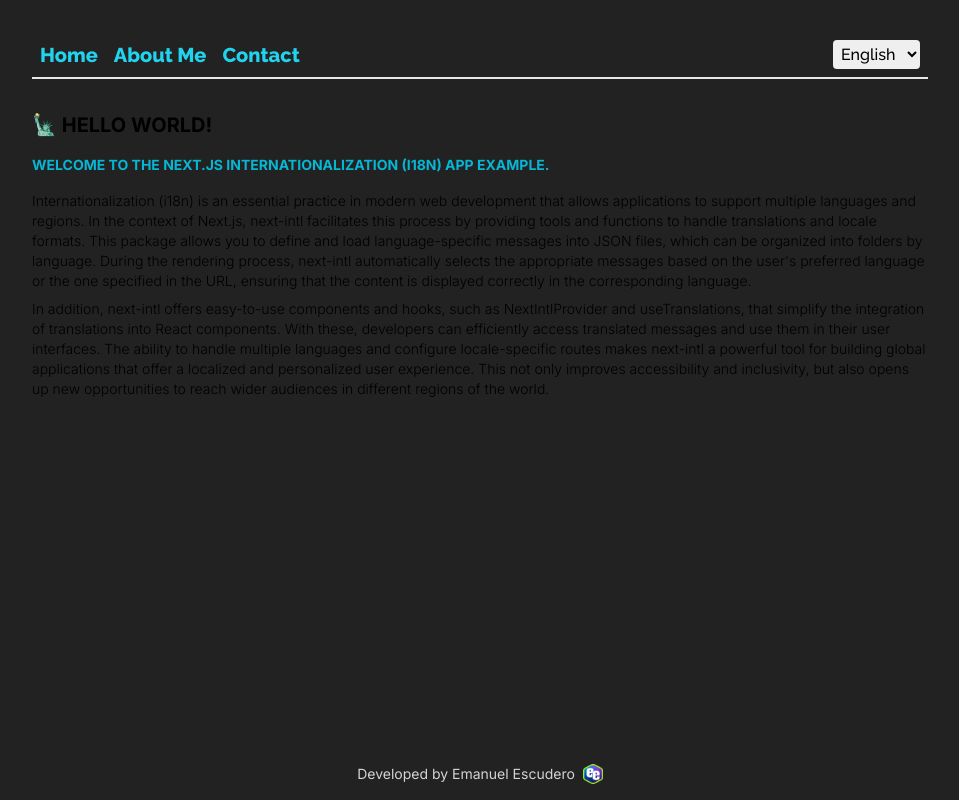
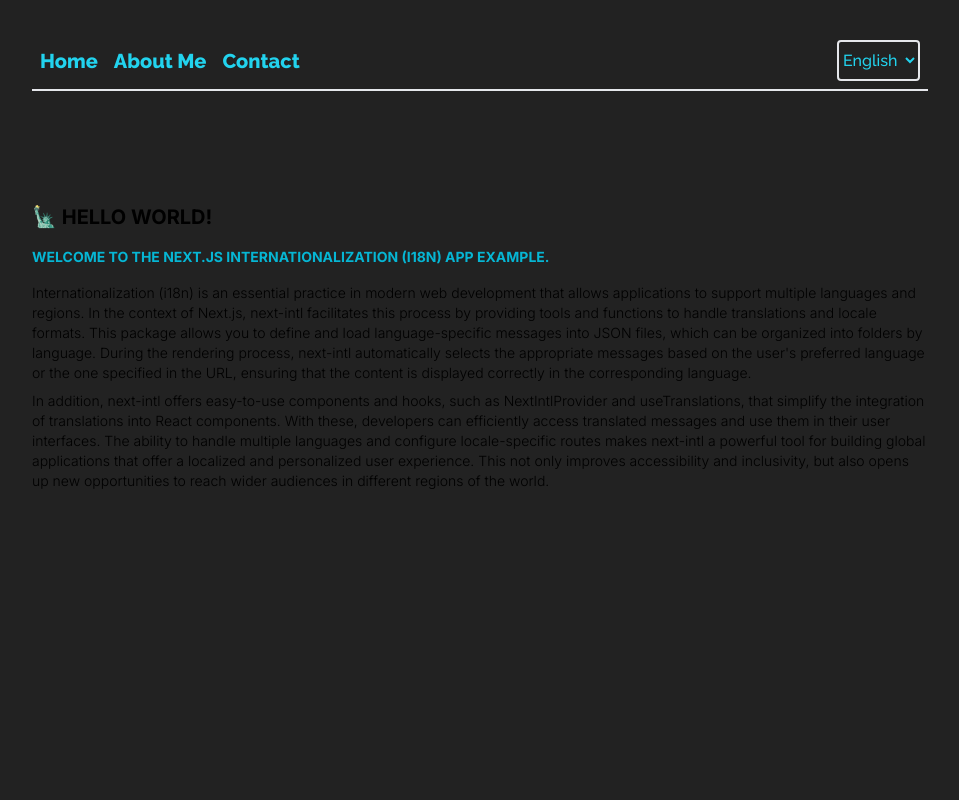
Before and after one commit to escuderoemanuel/next-intl-app, a Next.js app: page /en in a window 1280 px wide. Shown: the top 800 px of the page, without its empty margins (160-1119 px from the left). Built offline with nearby package versions, Linux system fonts and the light colour scheme; a web font is replaced by a local one.

Commit message:
Building Error: Export encountered error on paths...

```diff
--- a/src/app/[locale]/layout.tsx
+++ b/src/app/[locale]/layout.tsx
@@ -4,34 +4,35 @@ import './globals.css';
 import { inter } from '@/ui/font';
 import Header from '@/components/header';
 import Footer from '@/components/footer';
+import type { Metadata } from "next";
+
 // Can be imported from a shared config
 const locales = ['en', 'es'];
 
-export function generateStaticParams() {
-  return locales.map((locale) => ({locale}));
+export const metadata: Metadata = {
+  title: "i18n for Next.js",
+  description: "Generated by create next app",
+};
+
+interface RootLayoutProps {
+  children: React.ReactNode;
+  params: {
+    locale: string;
+  };
 }
 
-export default async function LocaleLayout({
+export default function RootLayout({
   children,
-  params: {locale}
-}: {
-  children: React.ReactNode;
-  params: {locale: string};
-}) {
-  // Providing all messages to the client
-  // side is the easiest way to get started
-  const messages = await getMessages();
-
+  params: { locale },
+}: Readonly<RootLayoutProps>) {
   return (
     <html lang={locale}>
-     <body className={`${inter.className} antialiased`}>
-        <NextIntlClientProvider messages={messages}>
-        <div className='flex flex-col h-screen max-w-4xl mx-auto'>
-          <Header locale={locale}></Header>
-          {children}
-          <Footer></Footer>
-          </div>
-        </NextIntlClientProvider>
+      <body className={inter.className}>
+        <div className='flex flex-col min-h-screen max-w-4xl mx-auto'>
+          <Header />
+          <div className='flex-grow mt-20'>{children}</div>
+          <Footer />
+        </div>
       </body>
     </html>
   );
--- a/src/app/layout.tsx
+++ b/src/app/layout.tsx
@@ -1,10 +1,3 @@
-import type { Metadata } from "next";
-
-export const metadata: Metadata = {
-  title: "i18n for Next.js",
-  description: "Generated by create next app",
-};
-
 export default function RootLayout({
   children,
 }: Readonly<{
--- a/src/components/header.tsx
+++ b/src/components/header.tsx
@@ -1,29 +1,18 @@
-'use client';
-
 import { useTranslations } from 'next-intl';
 import Link from 'next/link';
-import { usePathname } from 'next/navigation';
 import LocalSwitcher from './local-switcher';
 import { raleway } from '@/ui/font';
 
-interface HeaderProps {
-  locale: string;
-}
 
-export default function Header({ locale }: HeaderProps) {
+export default function Header() {
   const t = useTranslations('Navigation');
-  const pathname = usePathname();
-
-  const buildLocalizedUrl = (path: string) => {
-    return `/${locale}${path}`;
-  };
 
   return (
     <header className={`${raleway.className} text-cyan-400 my-8 border-b-2 p-2 flex items-center justify-between`}>
       <nav className='flex gap-4 font-bold text-xl'>
-        <Link href={buildLocalizedUrl('/')}>{t('home')}</Link>
-        <Link href={buildLocalizedUrl('/about')}>{t('about')}</Link>
-        <Link href={buildLocalizedUrl('/contact')}>{t('contact')}</Link>
+        <Link href={('/')}>{t('home')}</Link>
+        <Link href={('/about')}>{t('about')}</Link>
+        <Link href={('/contact')}>{t('contact')}</Link>
       </nav>
       <LocalSwitcher />
     </header>
--- a/src/components/local-switcher.tsx
+++ b/src/components/local-switcher.tsx
@@ -1,44 +1,31 @@
 'use client';
 
 import { useLocale } from 'next-intl';
-import { useRouter, usePathname, useSearchParams } from 'next/navigation';
+import { useRouter } from 'next/navigation';
 import { ChangeEvent, useTransition } from 'react';
 
 export default function LocalSwitcher() {
   const [isPending, startTransition] = useTransition();
   const router = useRouter();
   const localActive = useLocale();
-  const pathname = usePathname();
-  const searchParams = useSearchParams();
 
   const onSelectChange = (e: ChangeEvent<HTMLSelectElement>) => {
     const nextLocale = e.target.value;
-
-    const newUrl = new URL(window.location.href);
-    newUrl.pathname = newUrl.pathname.replace(`/${localActive}`, `/${nextLocale}`);
-
-    if (searchParams) {
-      newUrl.search = searchParams.toString();
-    }
-
     startTransition(() => {
-      router.replace(newUrl.toString());
+      router.replace(`/${nextLocale}`);
     });
   };
-
   return (
-    <label className='border-none text-black'>
-      <p className='sr-only'>Change Language</p>
+    <label className='border-2 rounded'>
+      <p className='sr-only'>change language</p>
       <select
         defaultValue={localActive}
-        className='font-medium rounded p-1'
-        name=""
-        id=""
+        className='bg-transparent py-2'
         onChange={onSelectChange}
         disabled={isPending}
       >
-        <option value="en">English</option>
-        <option value="es">Spanish</option>
+        <option value='en'>English</option>
+        <option value='es'>Spanish</option>
       </select>
     </label>
   );
```
